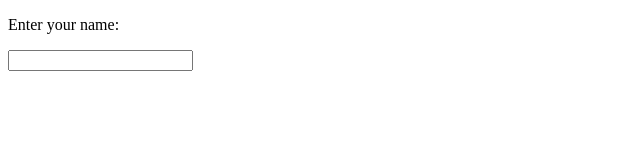
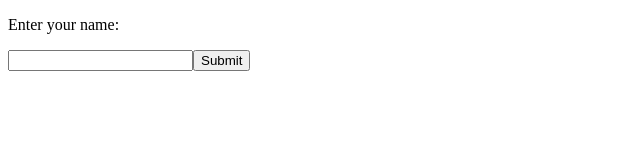
Before and after one commit to thanhpham091790/reactjs, a React (Create React App) app: page / in a window 1280 px wide. Shown: the top 160 px of the page, without its empty margins (0-640 px from the left). Built offline with nearby package versions, Linux system fonts and the light colour scheme.

Commit message:
Submitting Forms

```diff
--- a/src/index.js
+++ b/src/index.js
@@ -15,6 +15,11 @@ class MyForm extends React.Component {
         });
     }
 
+    mySubmitHandler = (event) =>{
+        event.preventDefault();
+        alert("You are submitting " + this.state.username);
+    }
+
     render() {
         let header = '';
         if (this.state.username) {
@@ -23,10 +28,11 @@ class MyForm extends React.Component {
             header = '';
         }
         return (
-            <form>
+            <form onSubmit={this.mySubmitHandler}>
                 {header}
                 <p>Enter your name:</p>
                 <input type="text" onChange={this.myChangeHandler} />
+                <input type="submit" value="Submit" />
             </form>
         );
     }
```
